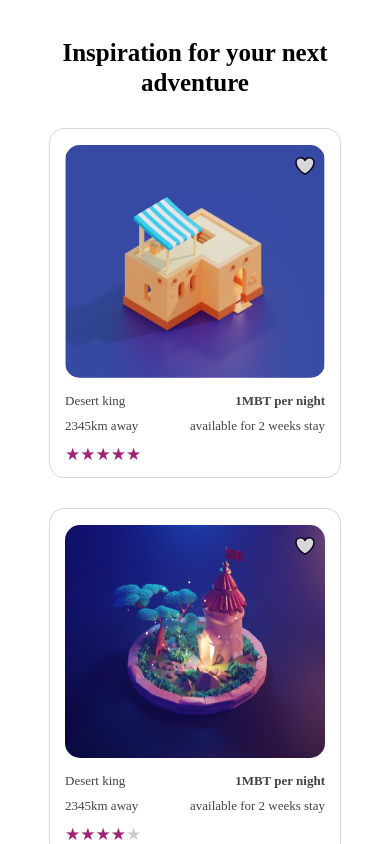
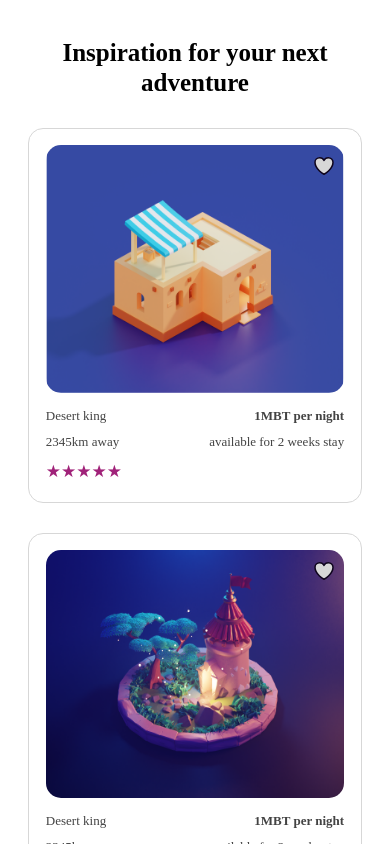
Before and after one commit to heytega/metabnb, a React (Create React App) app: page / in a window 390 px wide. Shown: the part 960-1804 px from the top of the page. Built offline with nearby package versions, Linux system fonts and the light colour scheme; a web font is replaced by a local one.

Commit message:
modification: modified the responsiveness of the homepage

```diff
--- a/src/components/card/Card.css
+++ b/src/components/card/Card.css
@@ -85,3 +85,45 @@
 .off{
     color: #ccc;
 }
+
+@media(max-width: 550px){
+    .card-container{
+        width: 90%;
+        height: 375px;
+    }
+
+    .image-container{
+        width: 90%;
+        height: 75%;
+        margin-bottom: ;
+    }
+
+    .name-container{
+        width: 90%;
+    }
+
+    .avail-container{
+        width: 90%;
+    }
+
+    .rating{
+        width: 90%;
+    }
+
+    .name,
+    .price,
+    .distance,
+    .available {
+        line-height: 13.9px;
+    }
+}
+
+@media(max-width: 320px){
+    .name,
+    .price,
+    .distance,
+    .available {
+        font-size: 12px;
+        line-height: 13.9px;
+    }
+}
--- a/src/components/footer/Footer.css
+++ b/src/components/footer/Footer.css
@@ -60,7 +60,7 @@
 .footer-container .grid-container{
     max-width: 87%;
     margin: auto;
-    padding: 50px 55px 20px 0;
+    padding: 50px 55px 30px 0;
     display: grid;
     grid-template-columns: 30% 70%;
 }
--- a/src/components/navbar/Navbar.js
+++ b/src/components/navbar/Navbar.js
@@ -39,7 +39,7 @@ const Navbar = () => {
         <img src={Logo} alt="logo" />
         <ul className="mainMenu">
           <li>
-            <a href="#">Home</a>
+            <a href="/">Home</a>
           </li>
           <li>
             <a href="/placetobe">Place to stay</a>
```
